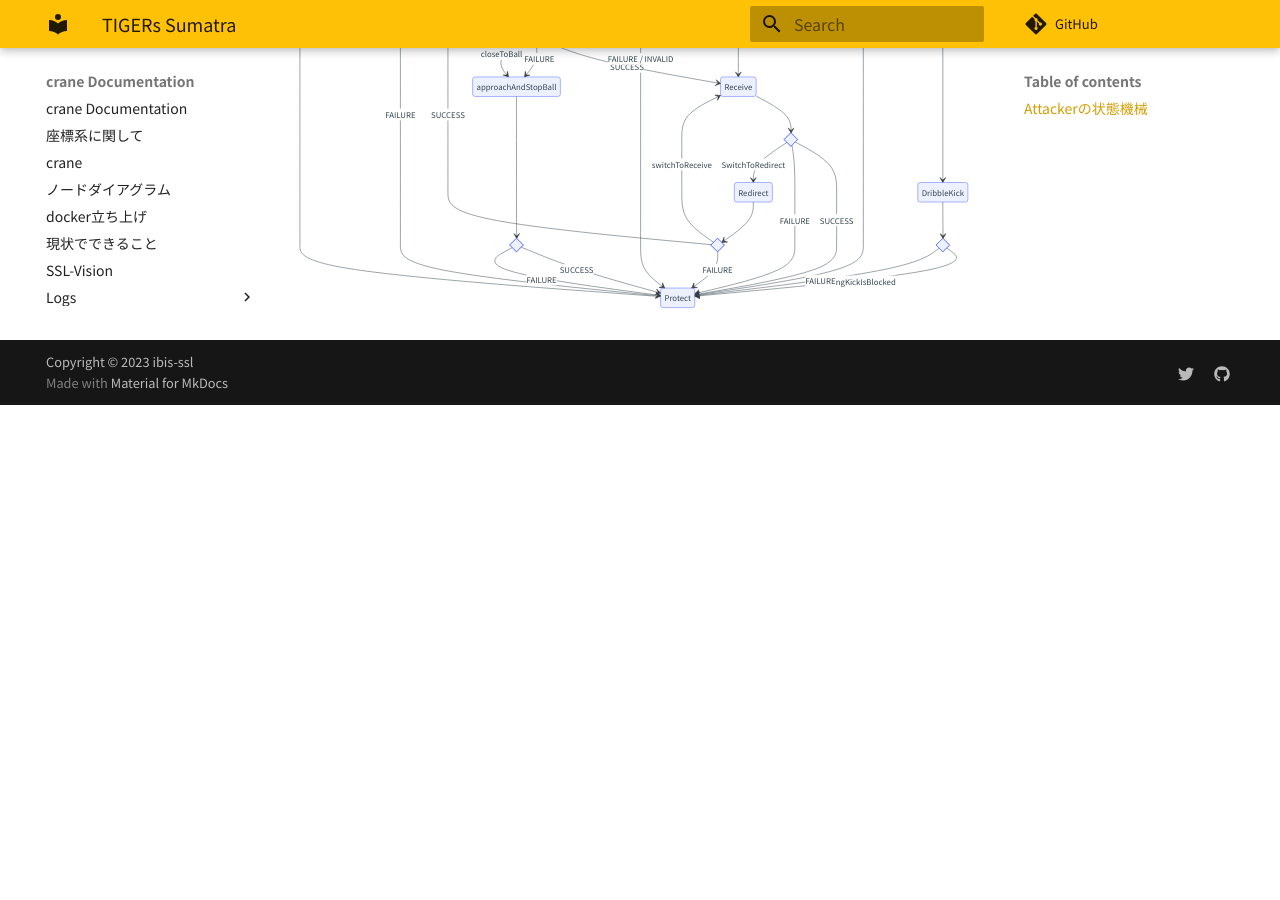
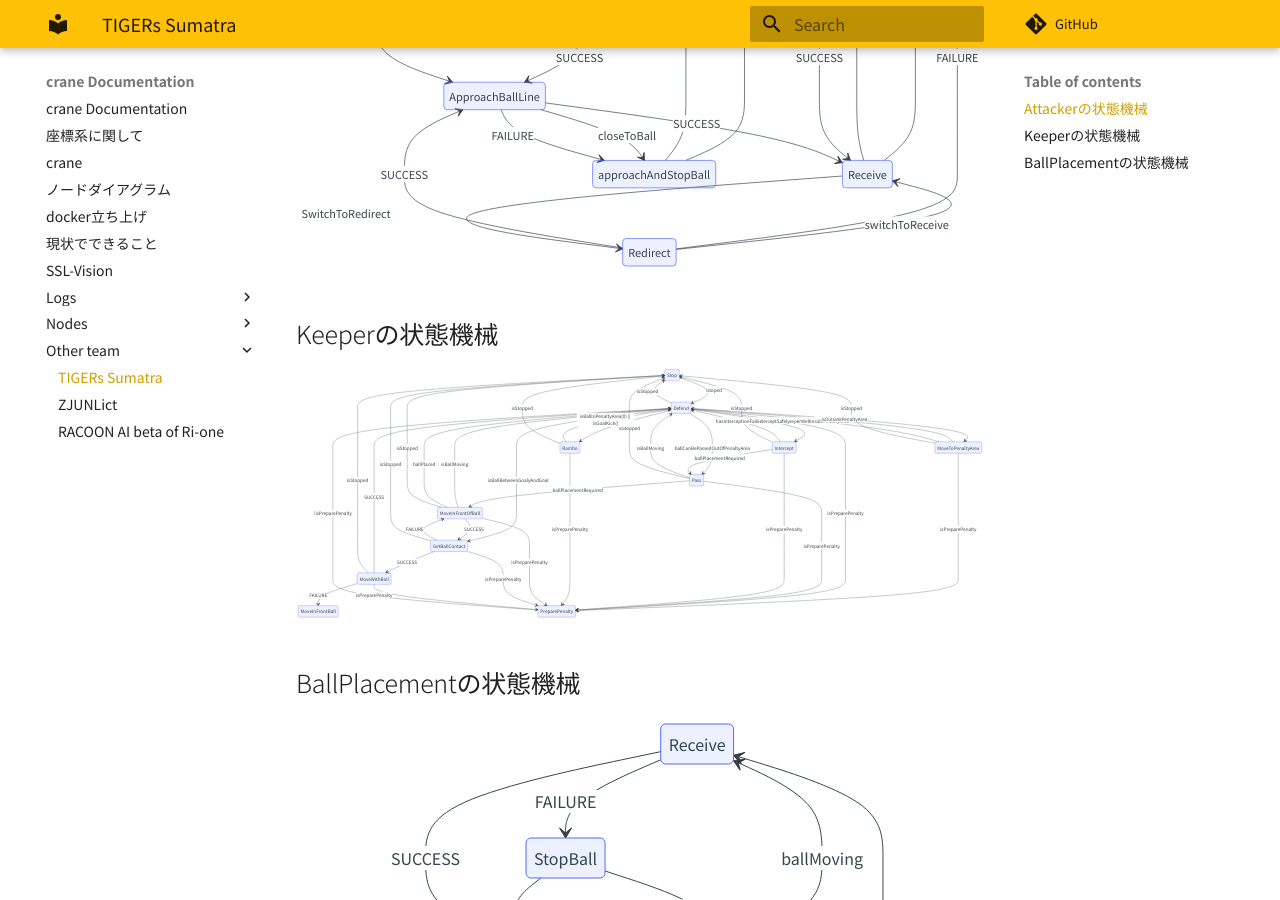
Before and after one commit to ibis-ssl/ibis_documentation, an MkDocs documentation site: the page built from docs/other_team/Sumatra.md, in a window 1280 px wide and 900 px high, scrolled down 612 px. Built offline with MkDocs 1.6.1 and Material for MkDocs 9.7.7, drawn with Linux system fonts in a browser that asks for light colours; nearby versions of some CDN libraries; some web fonts are replaced; comment, search, counter and statistics services are not loaded; before the commit the page ends 1017 px from its top, so only the background shows below that; part of the change alters nothing that is shown.

Commit message:
🔄 synced local 'docs' with remote 'docs'

````diff
--- a/docs/other_team/Sumatra.md
+++ b/docs/other_team/Sumatra.md
@@ -5,54 +5,113 @@
 https://github.com/TIGERs-Mannheim/Sumatra/blob/master/modules/moduli-ai/src/main/java/edu/tigers/sumatra/ai/pandora/roles/offense/attacker/AttackerRole.java
 ```mermaid
 stateDiagram-v2
-    state Protect_if <<choice>>
-    Protect --> Protect_if
-    Protect_if --> ApproachBallLine: ballMoves
-    Protect_if --> Kick : switchToKick
+    Protect --> ApproachBallLine: ballMoves
+    Protect --> Kick : switchToKick
 
-    state Dribble_if <<choice>>
-    Dribble --> Dribble_if
-    Dribble_if --> DribbleKick: switchToDribbleKick
-    Dribble_if --> Kick: switchToKick
-    Dribble_if --> Protect: FAILURE
+    Dribble --> DribbleKick: switchToDribbleKick
+    Dribble --> Kick: switchToKick
+    Dribble --> Protect: FAILURE
 
-    state ApproachBallLine_if <<choice>>
-    ApproachBallLine --> ApproachBallLine_if
-    ApproachBallLine_if --> Receive: SUCCESS
-    ApproachBallLine_if --> approachAndStopBall: FAILURE
-    ApproachBallLine_if --> approachAndStopBall: closeToBall
+    ApproachBallLine --> Receive: SUCCESS
+    ApproachBallLine --> approachAndStopBall: FAILURE
+    ApproachBallLine --> approachAndStopBall: closeToBall
 
-    state approachAndStopBall_if <<choice>>
-    approachAndStopBall --> approachAndStopBall_if
-    approachAndStopBall_if --> Protect: SUCCESS
-    approachAndStopBall_if --> Protect: FAILURE
+    approachAndStopBall --> Protect: SUCCESS
+    approachAndStopBall --> Protect: FAILURE
 
-    state Kick_if <<choice>>
-    Kick --> Kick_if
-    Kick_if --> Receive: SUCCESS
-    Kick_if --> Protect: FAILURE / INVALID
-    Kick_if --> FreeKick: waitForKick
-    Kick_if --> FreeKick: useSingleTouch
+    Kick --> Receive: SUCCESS
+    Kick --> Protect: FAILURE / INVALID
+    Kick --> FreeKick: waitForKick
+    Kick --> FreeKick: useSingleTouch
 
-    state FreeKick_if <<choice>>
-    FreeKick --> FreeKick_if
-    FreeKick_if --> ApproachBallLine: SUCCESS
-    FreeKick_if --> Protect: FAILURE
+    FreeKick --> ApproachBallLine: SUCCESS
+    FreeKick --> Protect: FAILURE
 
-    state Receive_if <<choice>>
-    Receive --> Receive_if
-    Receive_if --> Protect: SUCCESS
-    Receive_if --> Protect: FAILURE
-    Receive_if --> Redirect: SwitchToRedirect
+    Receive --> Protect: SUCCESS
+    Receive --> Protect: FAILURE
+    Receive --> Redirect: SwitchToRedirect
 
-    state Redirect_if <<choice>>
-    Redirect --> Redirect_if
-    Redirect_if --> ApproachBallLine: SUCCESS
-    Redirect_if --> Protect: FAILURE
-    Redirect_if --> Receive: switchToReceive
+    Redirect --> ApproachBallLine: SUCCESS
+    Redirect --> Protect: FAILURE
+    Redirect --> Receive: switchToReceive
 
-    state DribbleKick_if <<choice>>
-    DribbleKick --> DribbleKick_if
-    DribbleKick_if --> Protect: dribblingKickIsBlocked
-    DribbleKick_if --> Protect: FAILURE
+    DribbleKick --> Protect: dribblingKickIsBlocked
+    DribbleKick --> Protect: FAILUR
 ```
+
+## Keeperの状態機械
+
+```mermaid
+stateDiagram-v2
+    Stop --> Defend: !stoped
+
+    PreparePenalty --> Defend: !isPreparePenalty
+
+    MoveToPenaltyArea --> Defend: SUCCESS
+    MoveToPenaltyArea --> Defend: isKeeperWellInsidePenaltyArea
+    MoveToPenaltyArea --> Stop: isStopped
+    MoveToPenaltyArea --> PreparePenalty: isPreparePenalty
+
+    Defend --> Pass: ballCanBePassedOutOfPenaltyArea
+    Defend --> Rambo: canGoOut
+    Defend --> GetBallContact: isBallBetweenGoalyAndGoal
+    Defend --> MoveToPenaltyArea: isOutsidePenaltyArea
+    Defend --> Stop: isStopped
+    Defend --> PreparePenalty: isPreparePenalty
+    Defend --> Intercept: canInterceptSafely
+
+    Pass --> Defend: isBallMoving
+    Pass --> MoveInFrontOfBall: ballPlacementRequired
+    Pass --> Stop: isStopped
+    Pass --> PreparePenalty: isPreparePenalty
+
+    Intercept --> Defend: hasInterceptionFailed
+    Intercept --> Pass: ballPlacementRequired
+    Intercept --> Stop: isStopped
+    Intercept --> PreparePenalty: isPreparePenalty
+
+    Rambo --> Defend: isBallInPenaltyArea(0) || isGoalKick()
+    Rambo --> Stop: isStopped
+    Rambo --> PreparePenalty: isPreparePenalty
+
+    MoveInFrontOfBall --> Defend: isBallMoving
+    MoveInFrontOfBall --> Defend: ballPlaced
+    MoveInFrontOfBall --> GetBallContact: SUCCESS
+    MoveInFrontOfBall --> Stop: isStopped
+    MoveInFrontOfBall --> PreparePenalty: isPreparePenalty
+
+    GetBallContact --> MoveWithBall: SUCCESS
+    GetBallContact --> MoveInFrontOfBall: FAILURE
+    GetBallContact --> Stop: isStopped
+    GetBallContact --> PreparePenalty: isPreparePenalty
+
+    MoveWithBall --> Defend: SUCCESS
+    MoveWithBall --> MoveInFrontBall: FAILURE
+    MoveWithBall --> Stop: isStopped
+    MoveWithBall --> PreparePenalty: isPreparePenalty
+
+```
+
+## BallPlacementの状態機械
+
+```mermaid
+stateDiagram-v2
+    Receive --> Prepare: SUCCESS
+    Receive --> StopBall: FAILURE
+    Prepare --> DropBall: ballIsPlaced
+    Prepare --> GetBallContact: success
+    Prepare --> Receive: ballMoving
+    Prepare --> Pass: ballNeedsToBePassed
+    Prepare --> GetBallContact: skipPrepare
+    StopBall --> Prepare: SUCCESS
+    StopBall --> Prepare: FAILURE
+    GetBallContact --> MoveWithBall: SUCCESS
+    GetBallContact --> DropBall: FAILURE
+    MoveWithBall --> DropBall: SUCCESS
+    MoveWithBall --> Receive: FAILURE
+    Pass --> ClearBall: FAILURE
+    Pass --> ClearBall: SUCCESS
+    Pass --> ClearBall: pass mode is NONE
+    DropBall --> ClearBall: FAILURE
+    DropBall --> ClearBall: SUCCESS
+```
````
